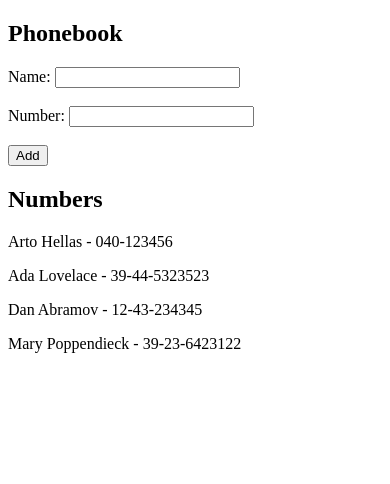
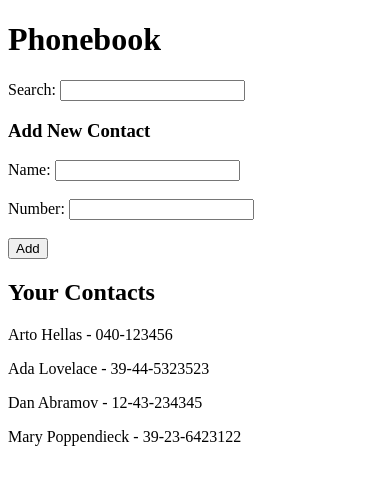
Before and after one commit to chethan25/fullstackopen-2021, a React (Create React App) app in the folder part2/phonebook/: page / in a window 390 px wide. Shown: the top 484 px of the page. Built offline with nearby package versions, Linux system fonts and the light colour scheme.

Commit message:
solution to 2.9: the phonebook step4

```diff
--- a/part2/phonebook/src/App.js
+++ b/part2/phonebook/src/App.js
@@ -9,13 +9,13 @@ const App = () => {
   ]);
   const [newName, setNewName] = useState('');
   const [newNumber, setNewNumber] = useState('');
+  const [searchFilter, setSearchFilter] = useState('');
 
   const handleNameChange = (event) => {
     setNewName(event.target.value);
   };
 
   const handleNumberChange = (event) => {
-    console.log(typeof event.target.value);
     setNewNumber(event.target.value);
   };
 
@@ -40,10 +40,22 @@ const App = () => {
     setNewNumber('');
   };
 
+  const handleSearchInput = (event) => {
+    setSearchFilter(event.target.value);
+    const regex = new RegExp(searchFilter, 'gi');
+    const filteredPersons = () =>
+      persons.filter((person) => person.name.match(regex));
+    setPersons(filteredPersons);
+  };
+
   return (
     <div>
-      <h2>Phonebook</h2>
+      <h1>Phonebook</h1>
+      <div>
+        Search: <input onChange={handleSearchInput} value={searchFilter} />
+      </div>
       <form onSubmit={handleInputSubmit}>
+        <h3>Add New Contact</h3>
         <div>
           Name: <input onChange={handleNameChange} value={newName} required />
         </div>
@@ -57,7 +69,7 @@ const App = () => {
           <button type="submit">Add</button>
         </div>
       </form>
-      <h2>Numbers</h2>
+      <h2>Your Contacts</h2>
       {persons.map((person) => (
         <p>
           {person.name} - {person.number}
```
